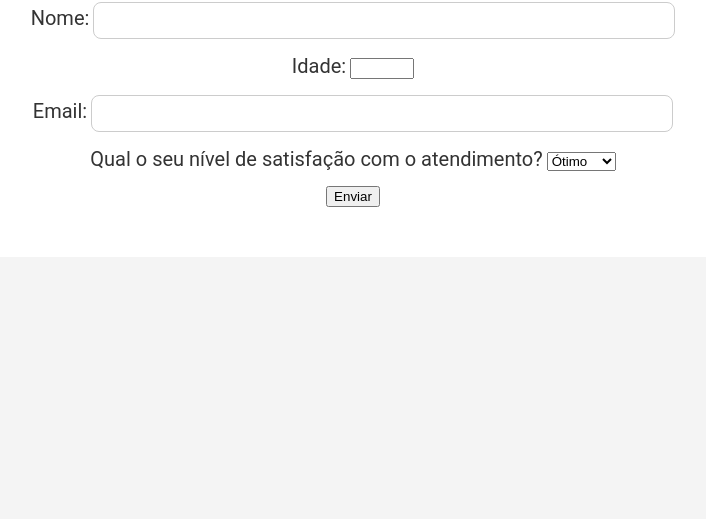
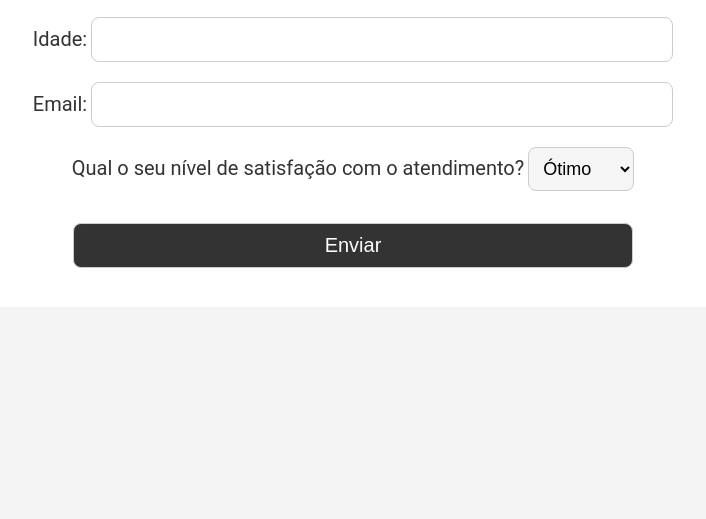
Before and after one commit to LeticiaRDomingues/pesquisa_satisfacao_css, a plain HTML site: page index.html in a window 1280 px wide. Shown: the part 281-800 px from the top of the page, without its empty margins (287-993 px from the left). Drawn offline with Linux system fonts and the light colour scheme.

Commit message:
Conclusão do projeto

```diff
--- a/style.css
+++ b/style.css
@@ -4,6 +4,16 @@ body {
   font-family: "Roboto", sans-serif;
   line-height: 35px;
   background-color: rgba(242, 241, 241, 0.778);
+}
+
+.container {
+  text-align: center;
+background-color: white;
+padding: 20px;
+margin-top: 140px;
+height: 400px;
+width: 800px;
+border-radius: 30px;
 }
 
 h1 {
@@ -25,14 +35,51 @@ input[type="text"],
   margin: 10px 0;
   border: 1px solid #ccc;
   border-radius: 8px;
+  font-size: 20px;
+  cursor: pointer;
 }
 
-.container {
-    text-align: center;
-  background-color: white;
-  padding: 20px;
-  margin-top: 190px;
-  height: 300px;
-  width: 800px;
-  border-radius: 30px;
+input[type="number"] {
+  width: 70%;
+  padding: 10px;
+  margin: 10px 0;
+  border: 1px solid #ccc;
+  border-radius: 8px;
+  font-size: 20px;
+  cursor: pointer;
 }
+
+input:hover {
+  background-color: #f9f9f9;
+}
+
+select {
+  padding: 10px;
+  margin: 10px 0;
+  border: 1px solid #ccc;
+  border-radius: 8px;
+  font-size: 18px;
+  cursor: pointer;
+  background-color: whitesmoke;
+}
+
+select:hover {
+  background-color: #f9f9f9;
+}
+
+button {
+  width: 70%;
+  padding: 10px;
+  margin: 10px 0;
+  border: 1px solid #ccc;
+  border-radius: 8px;
+  font-size: 20px;
+  cursor: pointer;
+  background-color: #333;
+  color: white;
+  margin-top: 22px;
+}
+
+button:hover {
+  background-color: #555;
+}
```
